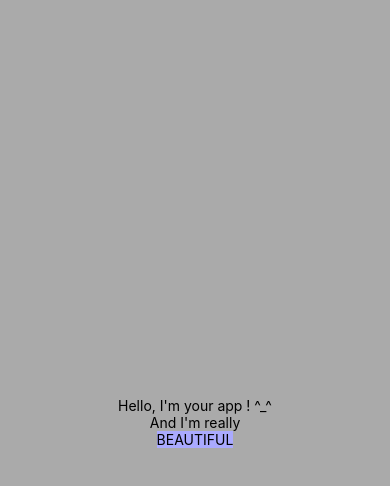
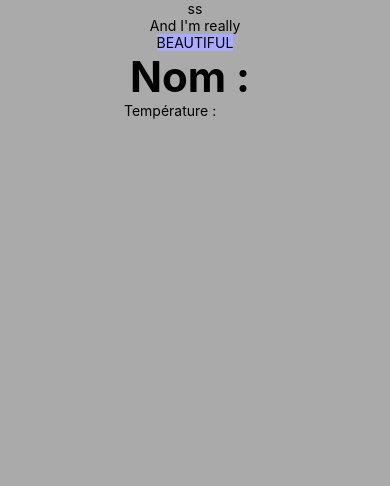
Before and after one commit to jumeuret/Meteo, a React Native app: screen / in a window 390 px wide. Shown: the top 486 px of the page. Built offline with nearby package versions, Linux system fonts and the light colour scheme.

Commit message:
creation d'un component

```diff
--- a/App.tsx
+++ b/App.tsx
@@ -1,16 +1,21 @@
 import { StatusBar } from 'expo-status-bar';
 import { StyleSheet, Text, View } from 'react-native';
+import { Float } from 'react-native/Libraries/Types/CodegenTypes';
+import DayWheather from "./Component/DayWeather";
+import React from 'react'
 
-export default function App() {
+export default function App(){
   return (
     <View style={styles.container}>
-      <Text>Hello, I'm your app ! ^_^</Text>
+      <Text>ss</Text>
       <Text>And I'm really</Text>
       <View style={styles.beauty}>
         <Text>BEAUTIFUL</Text>
         </View>
       <StatusBar style="auto" />
+      <DayWheather/>
     </View>
+
   );
 }
 
--- /dev/null
+++ b/Component/DayWeather.js
@@ -0,0 +1,26 @@
+import React, { Component } from "react";
+import { StyleSheet, Text, View } from 'react-native';
+
+
+
+export default class DayWeather extends Component{
+
+    render(){
+        return (
+            <View style={jourStyle.container}>
+            <Text style={jourStyle.title}> Nom :  </Text>
+            <Text> Température : </Text>
+            </View>
+        )
+    }
+}
+
+const jourStyle = StyleSheet.create({
+    container : {
+      flex : 1
+    },
+    title : {
+      fontSize : 42,
+      fontWeight : "bold"
+    }
+  });
--- a/package.json
+++ b/package.json
@@ -9,12 +9,14 @@
     "web": "expo start --web"
   },
   "dependencies": {
+    "@expo/webpack-config": "^0.17.4",
+    "@react-navigation/native-stack": "^6.9.9",
     "expo": "~47.0.12",
     "expo-status-bar": "~1.4.2",
     "react": "18.1.0",
     "react-dom": "18.1.0",
     "react-native": "0.70.5",
-    "react-native-web": "^0.18.11"
+    "react-native-web": "^0.18.12"
   },
   "devDependencies": {
     "@babel/core": "^7.12.9",
```
Also changed, not shown: 2 other files (tests, documents, lock files or other folders).
